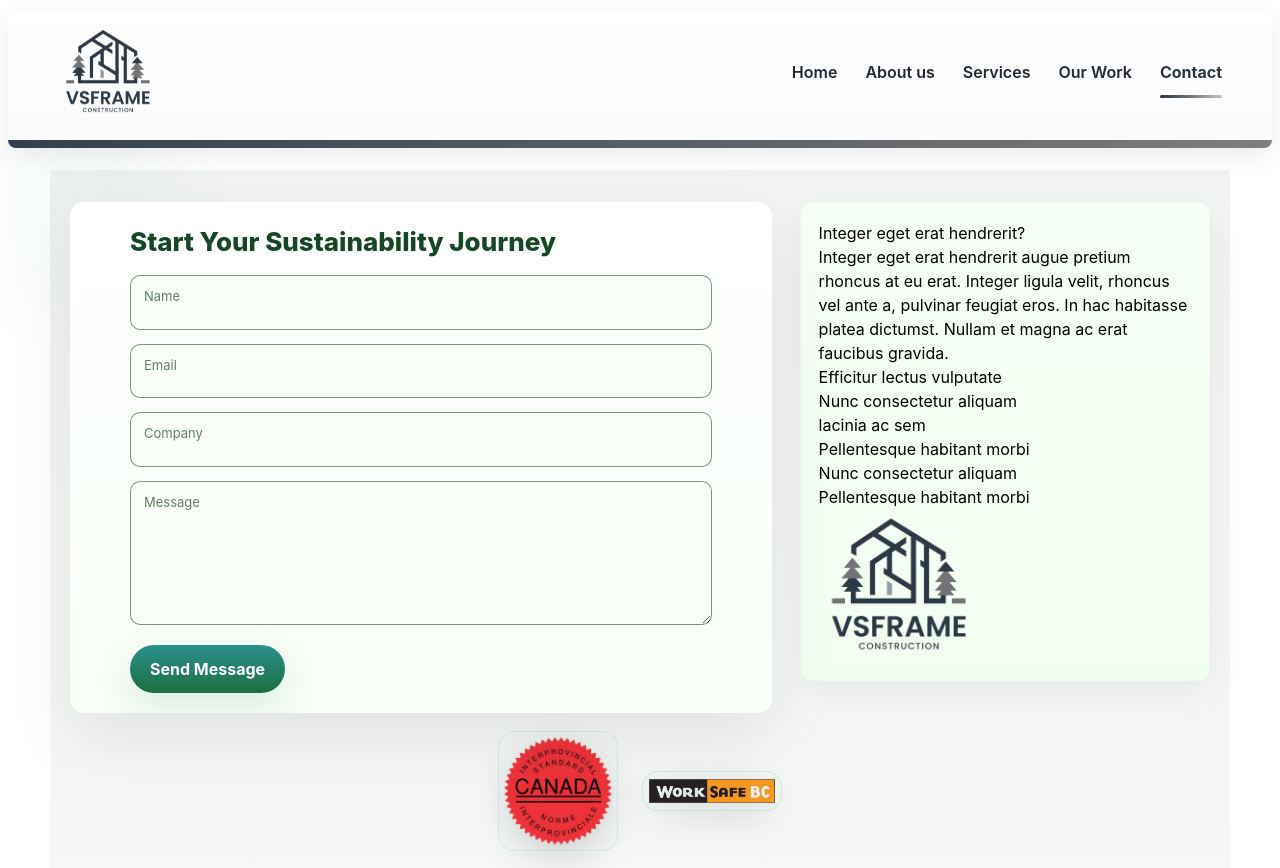
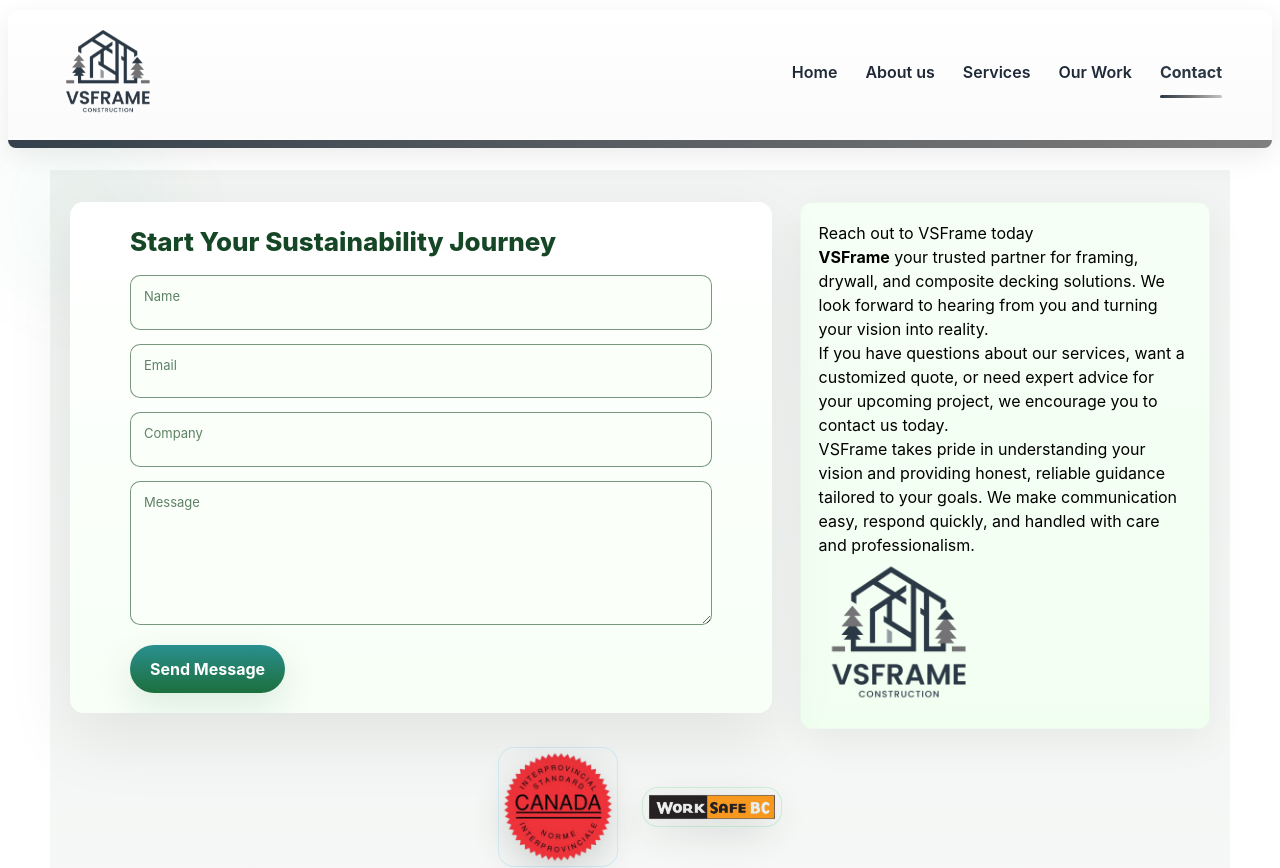
Before and after one commit to erramesh000/vsframe, a Next.js app: page /contact in a window 1280 px wide. Shown: the top 868 px of the page. Built offline with nearby package versions, Linux system fonts and the light colour scheme.

Commit message:
contact us content

```diff
--- a/src/app/contact/index.js
+++ b/src/app/contact/index.js
@@ -108,21 +108,16 @@
 
                     <aside className="contact-info" aria-labelledby="contact-info-heading">
                         <div className="info-card">
-                            <h3 id="contact-info-heading">Integer eget erat hendrerit?</h3>
+                            <h3 id="contact-info-heading">Reach out to VSFrame today</h3>
 
                             <p>
-                                Integer eget erat hendrerit augue pretium rhoncus at eu erat. Integer ligula velit, rhoncus vel ante a, pulvinar feugiat eros. In hac habitasse platea dictumst. Nullam et magna ac erat faucibus gravida.
+                                <b>VSFrame</b> your trusted partner for framing, drywall, and composite decking solutions. We look forward to hearing from you and turning your vision into reality.
                             </p>
-
-                            <h4>Efficitur lectus vulputate</h4>
-                            <ul className="contact-list">
-                                <li>Nunc consectetur aliquam </li>
-                                <li>lacinia ac sem</li>
-                                <li>Pellentesque habitant morbi</li>
-                                <li>Nunc consectetur aliquam </li>
-                                <li>Pellentesque habitant morbi</li>
-                            </ul>
-
+                            <p>
+                                If you have questions about our services, want a customized quote, or need expert advice for your upcoming project, we encourage you to contact us today.
+                            </p>
+                            <p> VSFrame takes pride in understanding your vision and providing honest, reliable guidance tailored to your goals. We make communication easy, respond quickly, and handled with care and professionalism.
+                            </p>
                             <div className="contact-card-brand" aria-hidden="true">
                                 <Image src={greennew} alt="VSFRAME CANADA" width={160} className="brand-img" priority />
                             </div>
```
